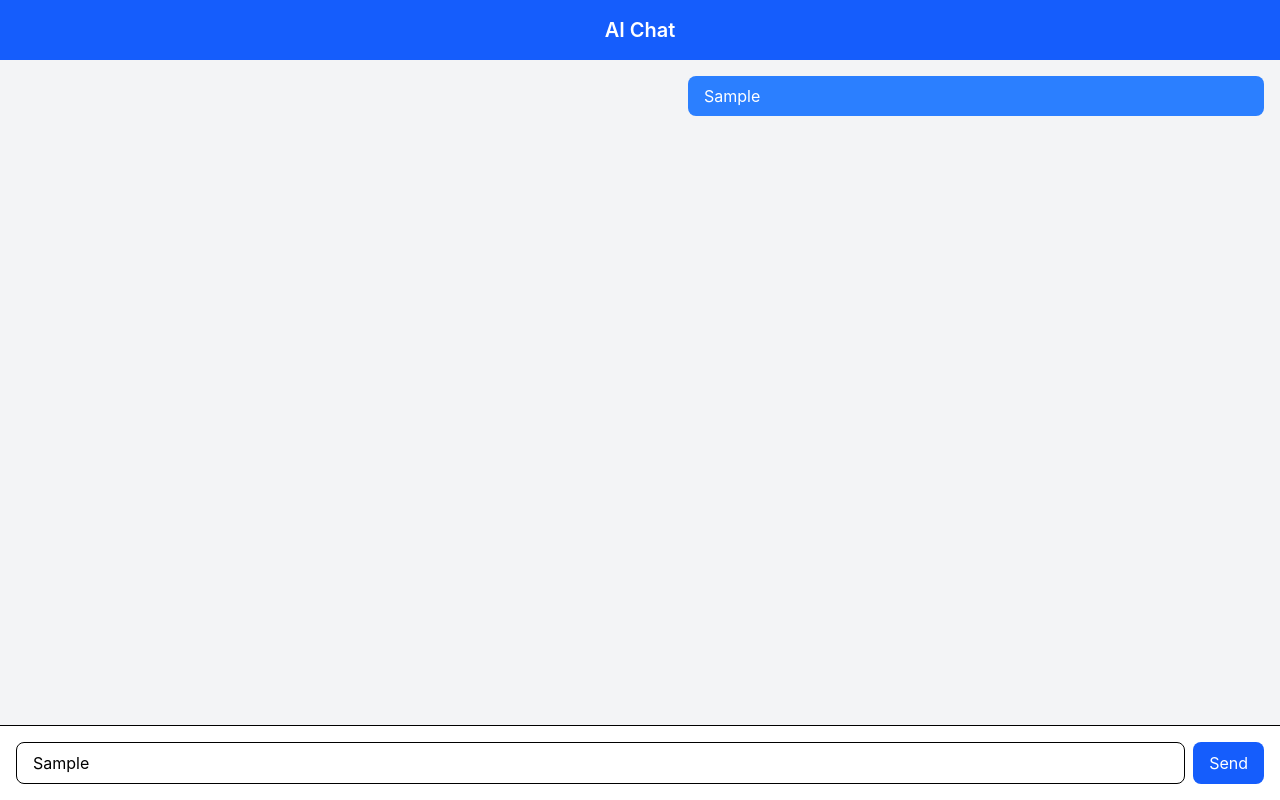
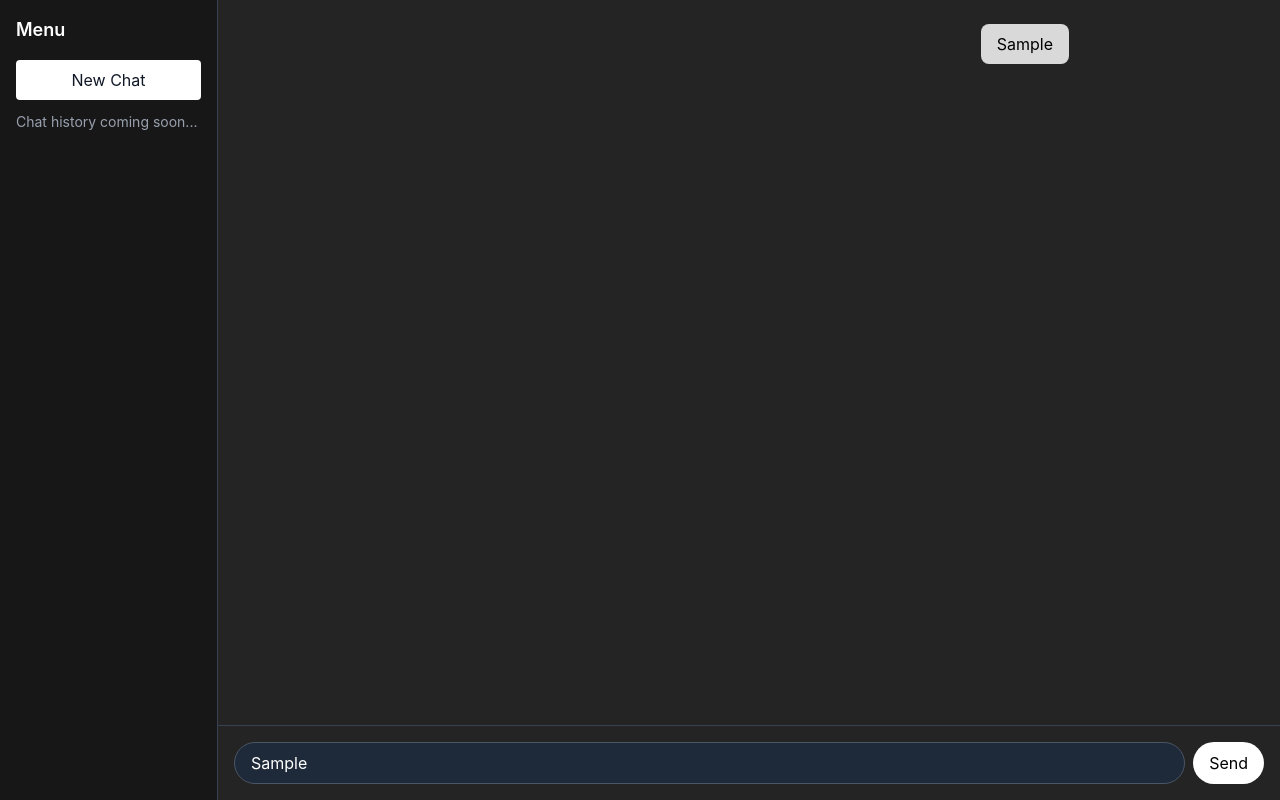
Before and after one commit to ujjwal149/AI-chat-app, a React (Vite) app in the folder client/: page / in a window 1280 px wide. Both pictures are taken after typing "Sample" into the empty fields and a click on the button "Send". Built offline with nearby package versions, Linux system fonts and the light colour scheme; no server answers.

Commit message:
updated UI

```diff
--- a/client/src/components/Chat.tsx
+++ b/client/src/components/Chat.tsx
@@ -2,9 +2,10 @@ import { useState } from "react";
 import axios from "axios";
 
 type Message = {
-    role:String,
-    content:String
-}
+  role: "user" | "assistant";
+  content: string;
+};
+
 export default function Chat() {
   const [message, setMessage] = useState("");
   const [messages, setMessages] = useState<Message[]>([]);
@@ -12,7 +13,7 @@ export default function Chat() {
   const sendMessage = async () => {
     if (!message.trim()) return;
 
-    const userMessage = { role: "user", content: message };
+    const userMessage: Message = { role: "user", content: message };
     setMessages(prev => [...prev, userMessage]);
 
     try {
@@ -20,7 +21,7 @@ export default function Chat() {
         message,
       });
 
-      const aiMessage = {
+      const aiMessage: Message = {
         role: "assistant",
         content: res.data.reply,
       };
@@ -32,53 +33,80 @@ export default function Chat() {
     }
   };
 
+  const handleKeyDown = (e: React.KeyboardEvent<HTMLInputElement>) => {
+    if (e.key === "Enter") {
+      sendMessage();
+    }
+  };
+
   return (
-    <div className="flex flex-col h-screen bg-gray-100">
+    <div className="flex h-screen bg-[#242424] text-white">
 
-      {/* Header */}
-      <div className="bg-blue-600 text-white p-4 text-center text-xl font-semibold">
-        AI Chat
+      {/* Sidebar */}
+      <div className="w-1/5 bg-[#171717] border-r border-gray-700 flex flex-col p-4">
+        <h2 className="text-lg font-semibold mb-4">Menu</h2>
+
+        <button
+          className="bg-[#ffffff] text-gray-900 hover:bg-[#d9d9d9] p-2 rounded-sm mb-3 cursor-pointer"
+          onClick={() => setMessages([])}
+        >
+          New Chat
+        </button>
+
+        <div className="text-sm text-gray-400">
+          Chat history coming soon...
+        </div>
       </div>
 
-      {/* Chat Messages */}
-      <div className="flex-1 overflow-y-auto p-4 space-y-3">
+      {/* Chat Section */}
+      <div className="flex flex-col w-full ">
+
+        {/* Messages */}
+        <div className="flex-1 overflow-y-auto flex justify-center">
+          <div className="w-full max-w-2xl px-4 py-6 space-y-4">
+
             {messages.map((msg, index) => (
-          <div
-            key={index}
-            className={`max-w-xl px-4 py-2 rounded-lg ${
-              msg.role === "user"
-                ? "bg-blue-500 text-white ml-auto"
-                : "bg-white text-black"
-            }`}
-          >
+              <div key={index}>
+
+                {msg.role === "assistant" ? (
+                  // AI message
+                  <div className="w-full px-4 py-3 rounded-lg bg-[#171717] text-gray-100 leading-relaxed whitespace-pre-wrap wrap-break-wordbreak-words">
                     {msg.content}
                   </div>
+                ) : (
+                  // User message
+                  <div className="flex justify-end">
+                    <div className="max-w-xs px-4 py-2 rounded-lg bg-[#d9d9d9] text-black">
+                      {msg.content}
+                    </div>
+                  </div>
+                )}
+
+              </div>
             ))}
+
+          </div>
         </div>
 
-      {/* Input Area */}
-      <div className="p-4 bg-white border-t flex gap-2">
+        {/* Input */}
+        <div className="p-4 border-t border-gray-700  flex justify-end-safe gap-2">
           <input
             type="text"
-          className="flex-1 border rounded-lg px-4 py-2 focus:outline-none focus:ring-2 focus:ring-blue-400"
+            className="flex-1/3 justify-center bg-gray-800   border border-gray-600 rounded-3xl px-4 py-2 focus:outline-none"
             value={message}
             onChange={(e) => setMessage(e.target.value)}
-          onKeyDown={(e) => {
-            if(e.key == "Enter"){
-                sendMessage();
-            }
-          }}
+            onKeyDown={handleKeyDown}
             placeholder="Type your message..."
           />
 
           <button
-
             onClick={sendMessage}
-          className="bg-blue-600 text-white px-4 py-2 rounded-lg hover:bg-blue-700"
+            className="bg-white text-black px-4 py-2 rounded-4xl hover:bg-[#d9d9d9] cursor-pointer"
           >
             Send
           </button>
         </div>
       </div>
+    </div>
   );
 }
```
Lines whose indentation alone changed are shown as unchanged.
